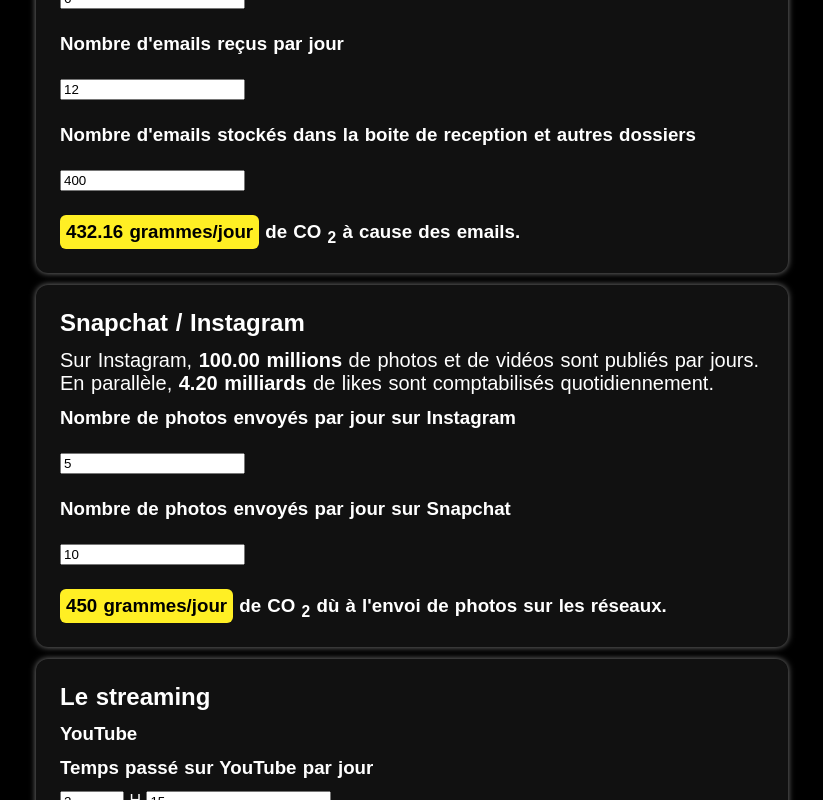
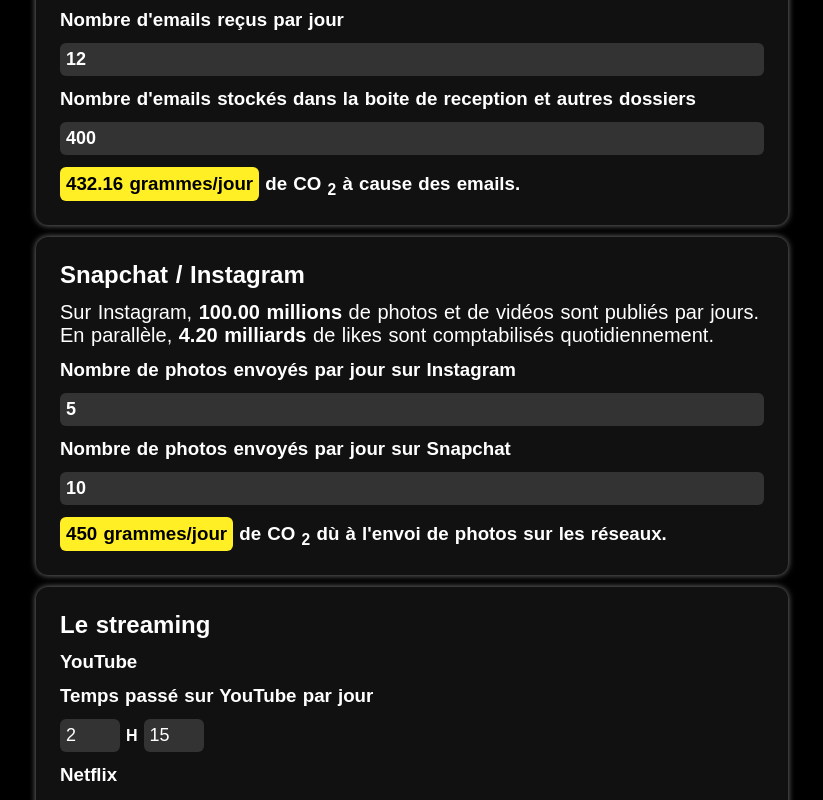
Before and after one commit to alexandretrichot/digital-impact-simulator, a Nuxt app: page / in a window 1280 px wide. Shown: the part 800-1600 px from the top of the page, without its empty margins (228-1051 px from the left). Built offline with nearby package versions, Linux system fonts and the light colour scheme.

Commit message:
Update fields styles

```diff
--- a/components/CarbonSimulator.vue
+++ b/components/CarbonSimulator.vue
@@ -24,8 +24,8 @@ export default {
       gramPerEmail: 27,
       gramPerEmailSleepDay: 10 / 365,
       emailPerSecond: 3391203,
-	  gramPerPhoto: 30,
-	  gramPerStreamHour: 43000,
+      gramPerPhoto: 30,
+      gramPerStreamHour: 43000,
       snapsPerDay: 40509.26,
       instaPostsPerDay: 100000000,
       instaLikesPerDay: 4200000000
@@ -162,14 +162,17 @@ export default {
       </h3>
     </div>
     <div class="result">
-      <h2>Total de CO<sub>2</sub> regeté</h2>
+      <h2>
+        Total de CO
+        <sub>2</sub> regeté
+      </h2>
       <p>
         <span class="num">{{ result.toFixed(2) }} grammes/jour</span>
       </p>
-	  <p>
+      <p>
         <span class="num">{{ result.toFixed(2) }} grammes/jour</span>
       </p>
-	  <p>
+      <p>
         <span class="num">{{ result.toFixed(2) }} grammes/jour</span>
       </p>
     </div>
@@ -210,6 +213,18 @@ export default {
   margin: 12px;
 }
 
-.result {
+input[type="text"],
+input[type="number"] {
+  width: calc(100% - 24px);
+  display: block;
+  padding: 6px;
+  margin: 12px;
+  box-sizing: border-box;
+  font-size: 18px;
+  background: #333;
+  color: white;
+  border-radius: 6px;
+  border: none;
+  font-weight: bold;
 }
 </style>
--- a/components/HourInput.vue
+++ b/components/HourInput.vue
@@ -23,10 +23,10 @@ export default {
     },
     updateMn: function(value) {
       this.$emit("input", value / 60 + this.h);
-	},
-	round(x, dec){
-		return Number.parseFloat(x).toFixed(dec);
-	}
+    },
+    round(x, dec) {
+      return Number.parseFloat(x).toFixed(dec);
+    }
   }
 };
 </script>
@@ -40,18 +40,36 @@ export default {
       :value="round(h, 0)"
       v-on:input="updateH(Number($event.target.value))"
     />
-    H
+    <div class="sepa">H</div>
     <input
       type="number"
       placeholder="Minutes"
       :value="round(mn, 0)"
-	  step="10"
+      step="10"
       v-on:input="updateMn(Number($event.target.value))"
     />
   </div>
 </template>
 <style lang="scss" scoped>
 .input {
+  display: flex;
+  align-items: center;
+  font-weight: bold;
 
+  input[type="number"] {
+    display: block;
+    padding: 6px;
+    box-sizing: border-box;
+    font-size: 18px;
+    background: #333;
+    color: white;
+    border-radius: 6px;
+    border: none;
+    width: 60px;
+  }
+
+  .sepa {
+    margin: 0 6px;
+  }
 }
 </style>
--- a/pages/index.vue
+++ b/pages/index.vue
@@ -31,6 +31,7 @@ export default {
 * {
   font-family: sans-serif;
   box-sizing: border-box;
+  outline: none;
 }
 
 body {
```
